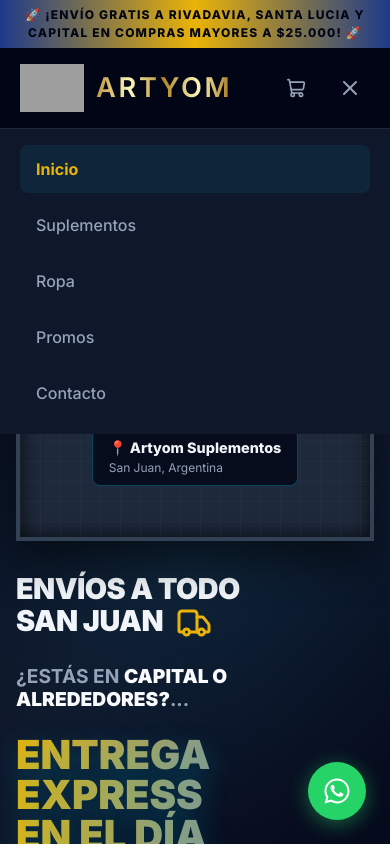
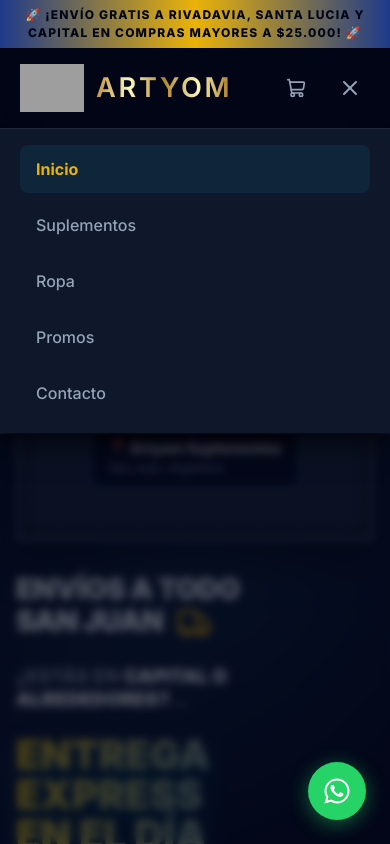
Before and after one commit to MAYK2/artyom-fit-app, a Next.js app: page / in a window 390 px wide. Both pictures are taken after a click on the button "Menú". Shown: the top 844 px of the page. Built offline with nearby package versions, Linux system fonts and the light colour scheme; grey boxes are pictures that could not be loaded.

Commit message:
fix: cerrar menu hamburguesa en mobile al hacer scroll, clic afuera o navegar

```diff
--- a/src/components/layout/Navbar.tsx
+++ b/src/components/layout/Navbar.tsx
@@ -3,7 +3,7 @@
 import Link from "next/link";
 import Image from "next/image";
 import { ShoppingCart, Menu, X, Search } from "lucide-react";
-import { useState } from "react";
+import { useState, useEffect, useRef } from "react";
 import { usePathname } from "next/navigation";
 import { useCart } from "@/context/CartContext";
 
@@ -19,14 +19,74 @@
   const [menuOpen, setMenuOpen] = useState(false);
   const pathname = usePathname();
   const { totalItems } = useCart();
+  const headerRef = useRef<HTMLElement>(null);
+
+  // Cerrar menú al cambiar de ruta
+  useEffect(() => {
+    setMenuOpen(false);
+  }, [pathname]);
+
+  // Cerrar menú al hacer scroll, al presionar Escape o al redimensionar la ventana
+  useEffect(() => {
+    if (!menuOpen) return;
+
+    const handleScroll = () => {
+      setMenuOpen(false);
+    };
+
+    const handleKeyDown = (e: KeyboardEvent) => {
+      if (e.key === "Escape") {
+        setMenuOpen(false);
+      }
+    };
+
+    const handleResize = () => {
+      if (window.innerWidth > 768) {
+        setMenuOpen(false);
+      }
+    };
+
+    window.addEventListener("scroll", handleScroll, { passive: true });
+    window.addEventListener("keydown", handleKeyDown);
+    window.addEventListener("resize", handleResize);
+
+    return () => {
+      window.removeEventListener("scroll", handleScroll);
+      window.removeEventListener("keydown", handleKeyDown);
+      window.removeEventListener("resize", handleResize);
+    };
+  }, [menuOpen]);
+
+  // Cerrar menú al hacer clic fuera del header
+  useEffect(() => {
+    if (!menuOpen) return;
+
+    const handleClickOutside = (e: MouseEvent | TouchEvent) => {
+      if (headerRef.current && !headerRef.current.contains(e.target as Node)) {
+        setMenuOpen(false);
+      }
+    };
+
+    document.addEventListener("mousedown", handleClickOutside);
+    document.addEventListener("touchstart", handleClickOutside);
+
+    return () => {
+      document.removeEventListener("mousedown", handleClickOutside);
+      document.removeEventListener("touchstart", handleClickOutside);
+    };
+  }, [menuOpen]);
 
   return (
-    <header style={{
+    <>
+      <header
+        ref={headerRef}
+        style={{
           position: "fixed", top: 0, left: 0, right: 0, zIndex: 50,
           background: "rgba(2,6,23,0.95)",
           borderBottom: "1px solid rgba(255,255,255,0.07)",
           backdropFilter: "blur(12px)",
-    }}>
+        }}
+      >
         {/* Announcement Bar */}
         <div style={{
           background: "linear-gradient(90deg, #1e3a8a 0%, #eab308 50%, #1e3a8a 100%)",
@@ -52,7 +112,11 @@
 
           {/* Lado Izquierdo: Logo + Links */}
           <div style={{ display: "flex", alignItems: "center", gap: 32, flex: 1 }}>
-          <Link href="/" style={{ display: "flex", alignItems: "center", gap: 12, flexShrink: 0, textDecoration: "none" }}>
+            <Link
+              href="/"
+              onClick={() => setMenuOpen(false)}
+              style={{ display: "flex", alignItems: "center", gap: 12, flexShrink: 0, textDecoration: "none" }}
+            >
               <Image
                 src="/logo-artyom.png"
                 alt="Artyom"
@@ -112,7 +176,11 @@
               <input id="navbar-search" type="text" aria-label="Buscar productos" placeholder="Buscar..." />
             </div>
 
-          <Link href="/carrito" aria-label="Carrito de compras" style={{
+            <Link
+              href="/carrito"
+              onClick={() => setMenuOpen(false)}
+              aria-label="Carrito de compras"
+              style={{
                 display: "flex", alignItems: "center",
                 padding: 8, color: "#94a3b8", transition: "color 0.2s",
                 position: "relative",
@@ -134,10 +202,13 @@
             </Link>
 
             <button
+              id="nav-menu-button"
               onClick={() => setMenuOpen(!menuOpen)}
               style={{ color: "#94a3b8", background: "none", border: "none", cursor: "pointer", padding: 8 }}
               className="nav-hamburger"
               aria-label="Menú"
+              aria-expanded={menuOpen}
+              aria-controls="mobile-nav-menu"
             >
               {menuOpen ? <X size={24} /> : <Menu size={24} />}
             </button>
@@ -146,12 +217,17 @@
 
         {/* Menú mobile */}
         {menuOpen && (
-        <div style={{
+          <div
+            id="mobile-nav-menu"
+            style={{
               background: "#0f172a",
               borderTop: "1px solid rgba(255,255,255,0.07)",
               padding: "16px 20px",
               display: "flex", flexDirection: "column", gap: 8,
-        }}>
+              boxShadow: "0 20px 25px -5px rgba(0, 0, 0, 0.5), 0 8px 10px -6px rgba(0, 0, 0, 0.5)",
+              animation: "mobileMenuSlideDown 0.2s ease-out",
+            }}
+          >
             {navLinks.map((l) => {
               const active = pathname === l.href;
               return (
@@ -163,17 +239,31 @@
                     background: active ? "rgba(13,202,240,0.08)" : "transparent",
                     textDecoration: "none",
                     fontSize: "1rem", fontWeight: active ? 700 : 500,
+                    transition: "all 0.15s ease-in-out",
                   }}
                 >
                   {l.label}
                 </Link>
-            )
+              );
             })}
           </div>
         )}
 
         <style>{`
-        @media (min-width: 769px) { .nav-hamburger { display: none !important; } }
+          @keyframes mobileMenuSlideDown {
+            from {
+              opacity: 0;
+              transform: translateY(-8px);
+            }
+            to {
+              opacity: 1;
+              transform: translateY(0);
+            }
+          }
+          @media (min-width: 769px) {
+            .nav-hamburger { display: none !important; }
+            .nav-backdrop { display: none !important; }
+          }
           @media (max-width: 768px) {
             .nav-links-desktop { display: none !important; }
             .nav-search { display: none !important; }
@@ -183,5 +273,27 @@
           }
         `}</style>
       </header>
+
+      {/* Backdrop overlay para mobile cuando el menú está abierto */}
+      {menuOpen && (
+        <div
+          className="nav-backdrop"
+          onClick={() => setMenuOpen(false)}
+          aria-hidden="true"
+          style={{
+            position: "fixed",
+            top: 0,
+            left: 0,
+            right: 0,
+            bottom: 0,
+            zIndex: 40,
+            background: "rgba(2, 6, 23, 0.65)",
+            backdropFilter: "blur(4px)",
+            WebkitBackdropFilter: "blur(4px)",
+            animation: "mobileBackdropFadeIn 0.2s ease-out",
+          }}
+        />
+      )}
+    </>
   );
 }
```
Lines whose indentation alone changed are shown as unchanged.
